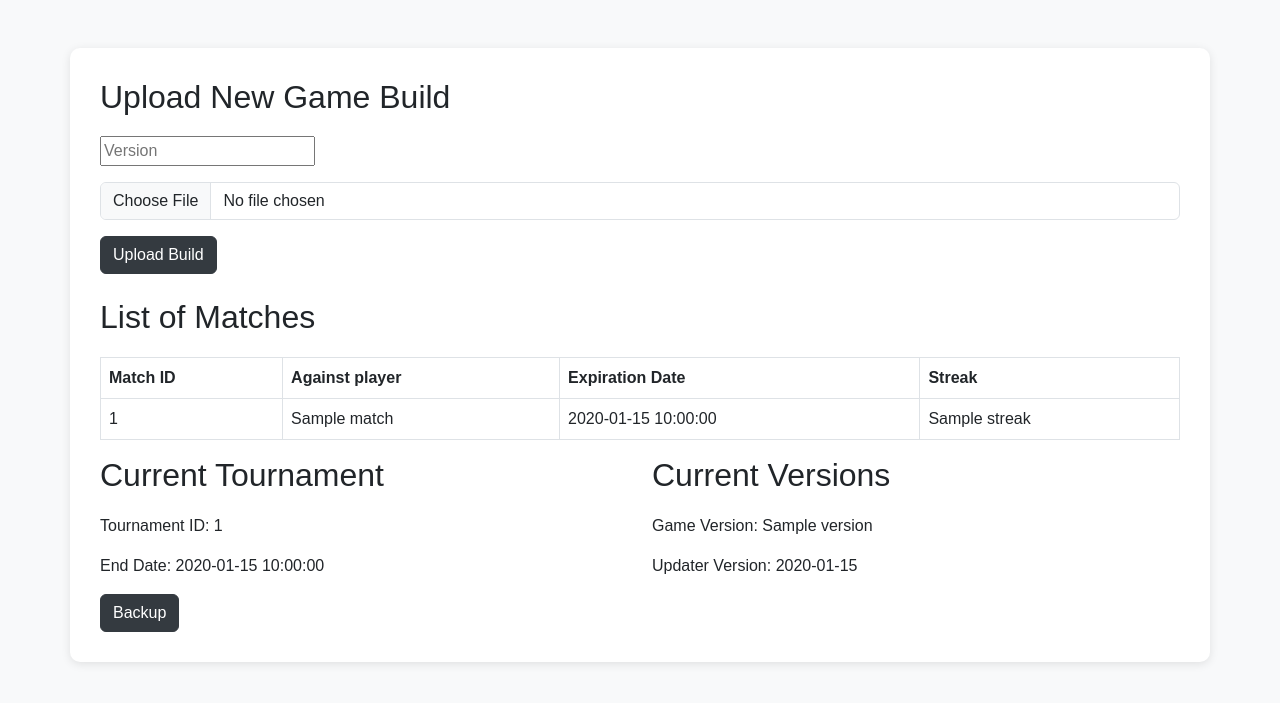
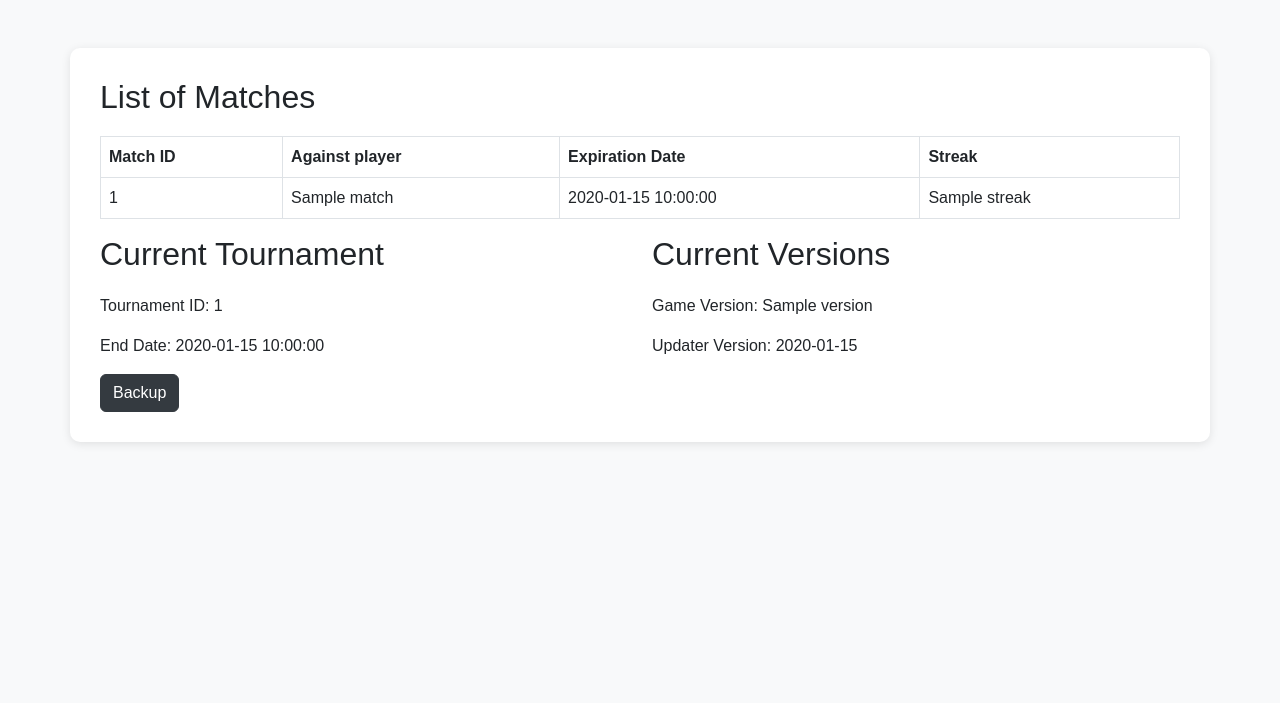
Before and after one commit to shishkabob27/cw-server, a Flask app: template templates/admin.html in a window 1280 px wide. Shown: the top 703 px of the page. Run offline with Flask 3, Linux system fonts and the light colour scheme; the template is opened without the code that fills it: most values are stand-ins (such as "Sample title", 1, 10 or a date in 2020); some libraries are stand-ins or nearby versions.

Commit message:
Remove game build upload and manifest stuff

```diff
--- a/app.py
+++ b/app.py
@@ -92,80 +92,6 @@ def AdminPage():
 def AdminLogout():
 	logout_user()
 	return redirect("/")
-
-@login_required
-@app.route("/admin/generatemanifest/<string:version>")
-def AdminGenerateManifest(version):
-	manifest = {}
-	for root, dirs, files in os.walk(f"data/game/files/windows/{version}"):
-		for file in files:
-			file_path = os.path.join(root, file)
-			with open(file_path, "rb") as f:
-				content = f.read()
-				hash_value = hashlib.md5(content).hexdigest()
-				#remove the beginning of the file path
-				file_path = file_path[len(f"data/game/files/windows/{version}/"):]
-				#replace \ with /
-				file_path = file_path.replace("\\", "/")
-				manifest[file_path] = hash_value
-	# Save the manifest to a file
-	os.makedirs(f"data/game/manifest/windows", exist_ok=True)
-	with open(f"data/game/manifest/windows/{version}.json", "w") as f:
-		json.dump(manifest, f, indent=4)
-	return make_response("OK", 200)
-
-@app.route("/game/manifest/<string:platform>/<string:version>.json")
-def GameManifest(platform, version):
-	with open(f"data/game/manifest/{platform}/{version}.json", "r") as f:
-		return f.read()
-
-@app.route("/game/files/<string:platform>/<string:version>/<string:file>")
-def GameFile(platform, version, file):
-    #replace ____ with /
-	file = file.replace("____", "/")
-	if os.path.exists(f"data/game/files/{platform}/{version}/{file}"):
-		return send_from_directory(directory=f"data/game/files/{platform}/{version}", path=file, as_attachment=True, download_name=file)
-
-@app.route("/updater/files/<string:platform>/<string:version>/<string:file>")
-def UpdaterFile(platform, version, file):
-	#replace ____ with /
-	file = file.replace("____", "/")
-	with open(f"data/updater/files/{platform}/{version}/{file}", "rb") as f:
-		return f.read()
-
-@login_required
-@app.route("/admin/newbuild", methods=['GET', 'POST'])
-def AdminNewBuild():
-	if request.method == "POST":
-		#get form
-		form = request.form
-		form = {k: v[0] if len(v) == 1 else v for k, v in form.items()}
-		print(form)
-
-		os.makedirs(f"data/game/files/windows/{form['version']}", exist_ok=True)
-
-		#get files
-		for file in request.files:
-			with open(f"data/game/files/windows/{form['version']}/windows.zip", "wb") as f:
-				f.write(request.files[file].read())
-
-		#unzip
-		import zipfile
-		with zipfile.ZipFile(f"data/game/files/windows/{form['version']}/windows.zip", 'r') as zip_ref:
-			zip_ref.extractall(f"data/game/files/windows/{form['version']}")
-
-		#remove zip
-		os.remove(f"data/game/files/windows/{form['version']}/windows.zip")
-
-
-		AdminGenerateManifest(form["version"])
-
-		#update version.txt
-		with open("version.txt", "w") as f:
-			f.write(form["version"])
-
-
-		return make_response("OK", 200)
 
 @login_required
 @app.route("/admin/backup")
--- a/templates/admin.html
+++ b/templates/admin.html
@@ -49,24 +49,8 @@
 
 
     <div class="container mt-5">
-
-		<div class="row">
+        <div class="row">
             <div class="col-lg-12">
-                <h2>Upload New Game Build</h2>
-                <form action="/admin/newbuild" method="post" enctype="multipart/form-data">
-					<div class="mb-3">
-						<input type="text" name="version" placeholder="Version">
-					</div>
-                    <div class="mb-3">
-                        <input type="file" class="form-control" id="build_file" name="windows.zip" accept=".zip" required>
-                    </div>
-                    <button type="submit" class="btn btn-primary">Upload Build</button>
-                </form>
-            </div>
-        </div>
-
-        <div class="row">
-            <div class="col-lg-12 mt-4">
                 <h2>List of Matches</h2>
                 <div class="table-responsive">
                     <table class="table table-bordered">
```
